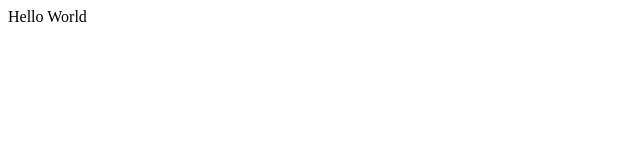
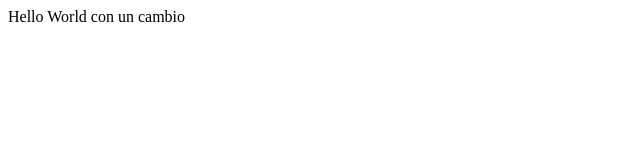
Before and after one commit to betoobernal/betoobernal.github.io, a plain HTML site: page index.html in a window 1280 px wide. Shown: the whole page, without its empty margins (0-640 px from the left). Drawn offline with Linux system fonts and the light colour scheme.

```diff
--- a/index.html
+++ b/index.html
@@ -7,6 +7,6 @@
   <title>Elkin Bernal</title>
 </head>
 <body>
-  Hello World
+  Hello World con un cambio
 </body>
 </html>
```
